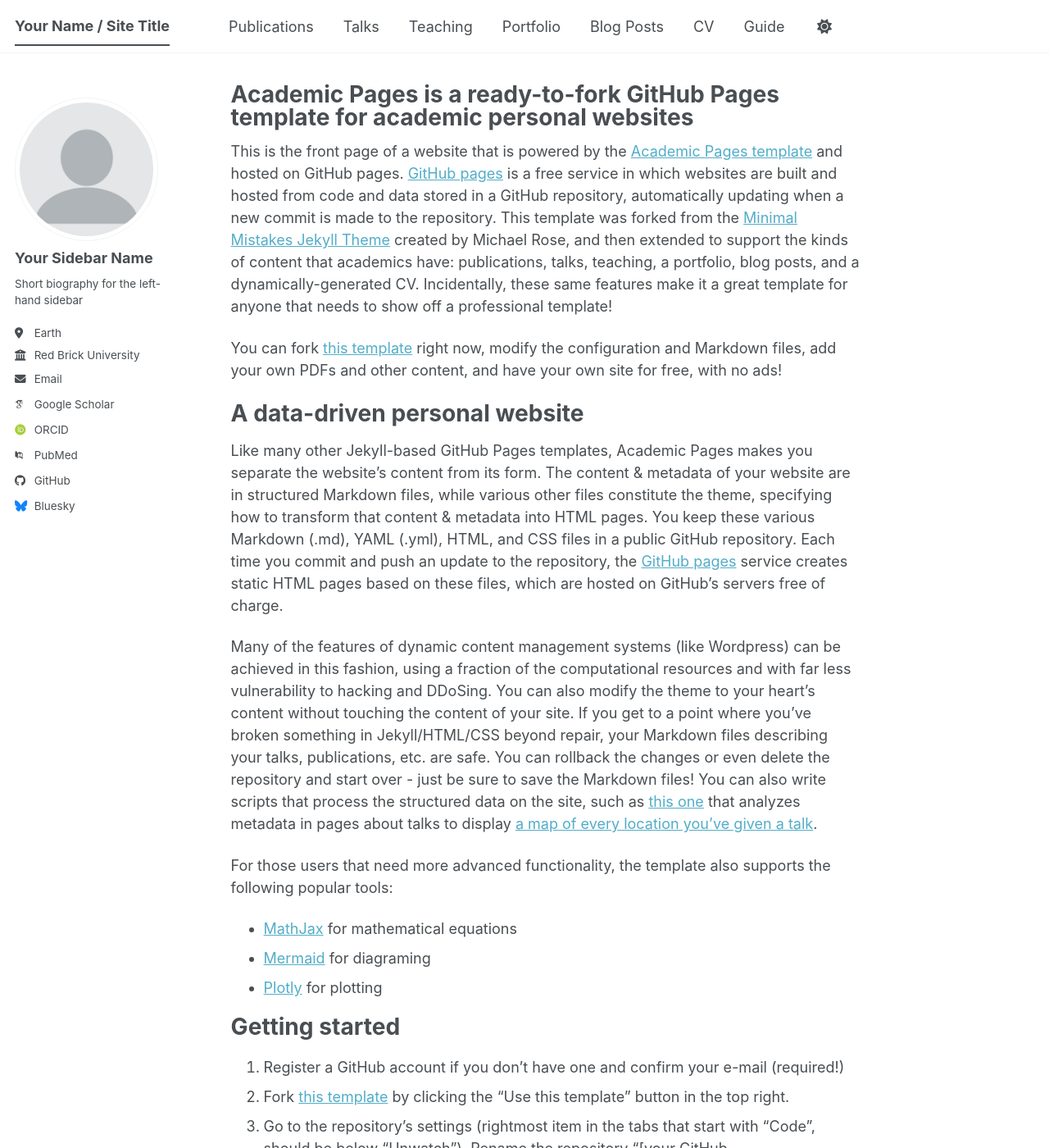
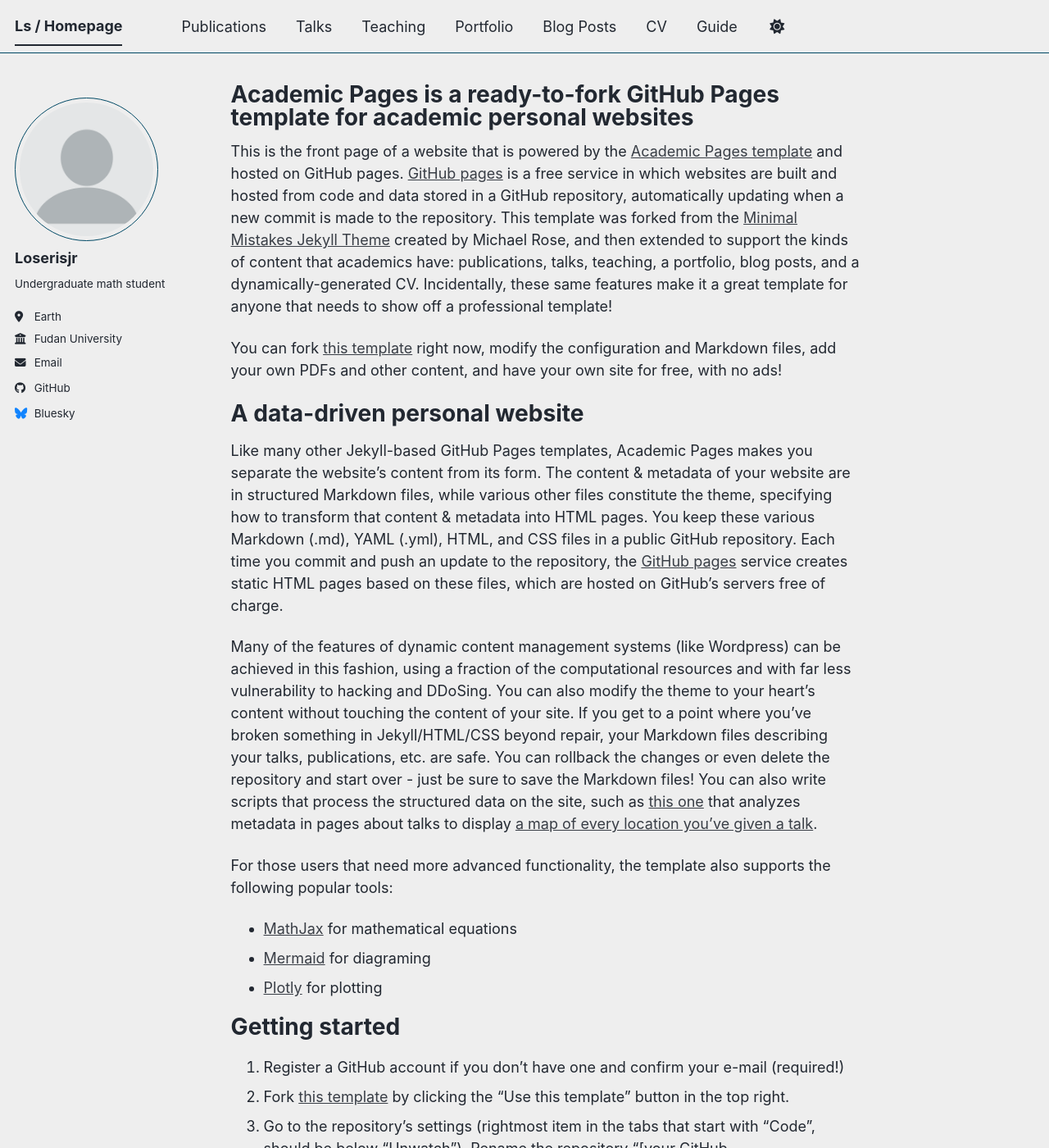
Before and after one commit to Losergh/losergh.github.io, a Jekyll site: the page built from _pages/about.md, in a window 1280 px wide and 1400 px high. Shown: the whole window at 82% size. Built offline with Jekyll 4.4.1, drawn with Linux system fonts in a browser that asks for light colours; some web fonts are replaced; a script bundle is joined from its source files by our own code; library files that are not in the unit come from our copies; some of the changed text lies outside the part shown.

Commit message:
Update _config.yml

```diff
--- a/_config.yml
+++ b/_config.yml
@@ -8,11 +8,11 @@
 
 # Basic Site Settings
 locale                   : "en-US"
-site_theme               : "default" # The available themes options are "default", "air", "sunrise", "mint", "dirt" and "contrast"
-title                    : "Your Name / Site Title"
+site_theme               : "air" # The available themes options are "default", "air", "sunrise", "mint", "dirt" and "contrast"
+title                    : "Ls / Homepage"
 title_separator          : "-"
-name                     : &name "Your Name"
-description              : &description "Your Name's academic portfolio"   # Update this with a general description of your site, this is the default if not overridden by a page
+name                     : &name "Loserisjr"
+description              : &description "Place for my math stuff"   # Update this with a general description of your site, this is the default if not overridden by a page
 url                      : https://academicpages.github.io # The base hostname & protocol for your site e.g. "https://[your GitHub username].github.io",
                                                            # or if you already have some other page hosted on Github then use "https://[your GitHub username].github.io/[Your Repo Name]"
 baseurl                  : "" # the subpath of your site, e.g. "/blog"
@@ -24,24 +24,24 @@
 author:
   # Biographic information
   avatar           : "profile.png"
-  name             : "Your Sidebar Name"
-  pronouns         : # example: "she/her"
-  bio              : "Short biography for the left-hand sidebar"
+  name             : "Loserisjr"
+  pronouns         : # example: "he/him"
+  bio              : "Undergraduate math student"
   location         : "Earth"
-  employer         : "Red Brick University"
+  employer         : "Fudan University"
   uri              : # URL
-  email            : "none@example.org"
+  email            : "0131liusheng@gmail.com"
 
   # Academic websites
   academia         : # URL
   arxiv            : # URL - Update with the correct link to your profile
-  googlescholar    : "https://scholar.google.com/citations?user=PS_CX0AAAAAJ"
+  googlescholar    : # URL
   inspire-hep      : # URL
   impactstory      : # URL
-  orcid            : "https://orcid.org/yourorcidurl"
+  orcid            : # URL
   semantic         : # URL
   ssrn             : # URL
-  pubmed           : "https://www.ncbi.nlm.nih.gov/pubmed/?term=john+snow"
+  pubmed           : # URL
   researchgate     : # URL
   scopus           : # URL
   zotero           : # URL
@@ -51,7 +51,7 @@
   bitbucket        : # Username - Update with your username on the site
   codepen          : # Username
   dribbble         : # Username
-  github           : "academicpages"
+  github           : "Losergh"
   kaggle           : # Username
   stackoverflow    : # User number or user number and name (i.e., use "1" or "1/jeff-atwood")
 
```
